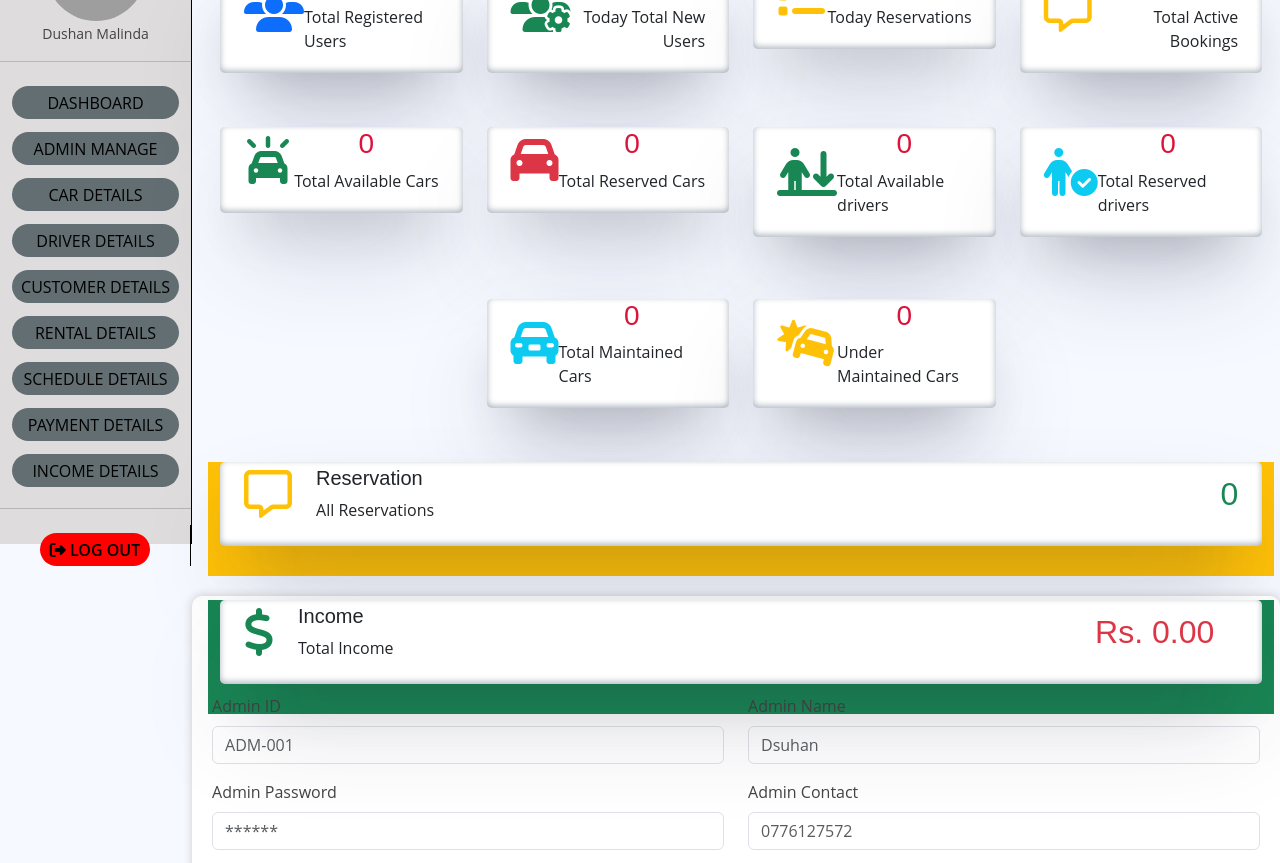
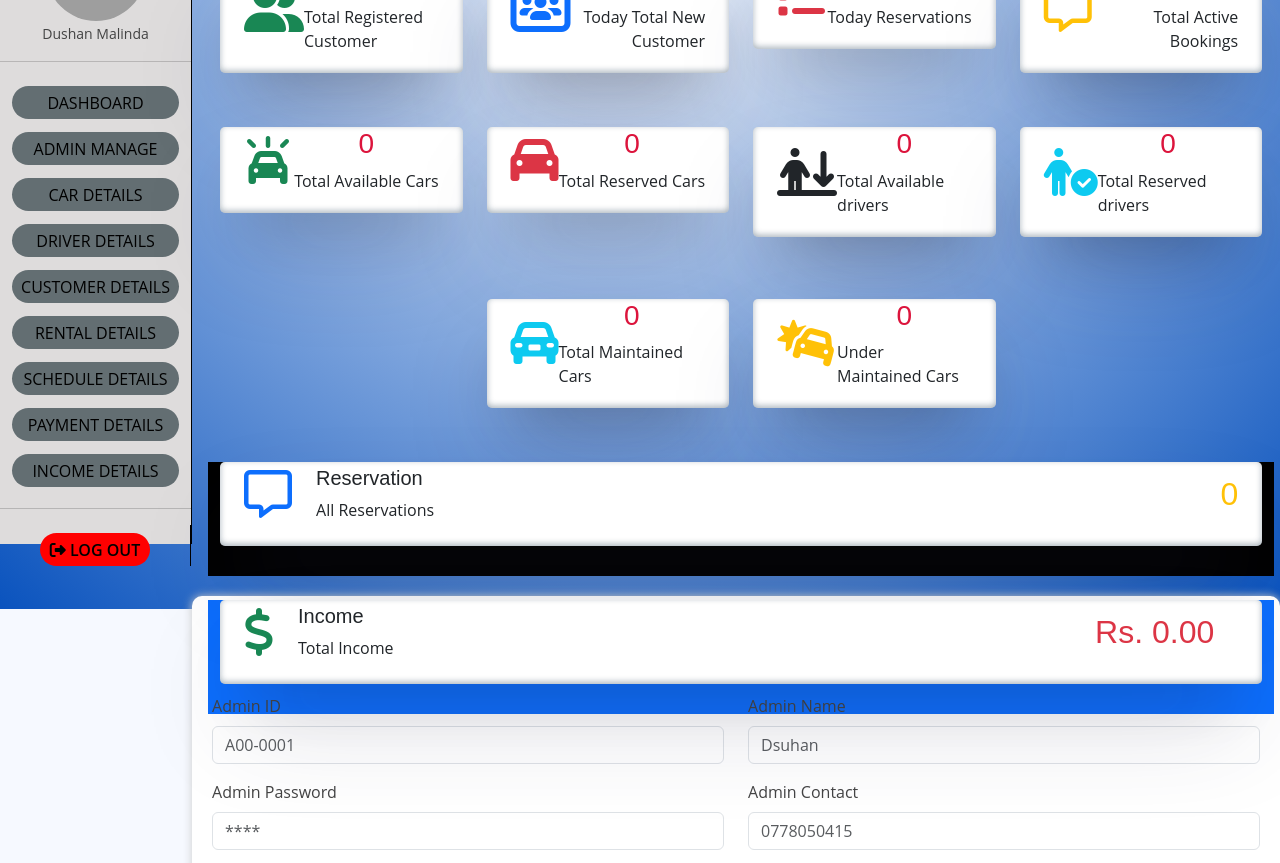
Before and after one commit to DushanMalind/Car_Reantal_Spring_Cose_Work, a website: page Car_Rental_project_CoseWork_Spring/Front_End/page/addMinDashBoard.html in a window 1280 px wide. Shown: the part 171-1034 px from the top of the page. Drawn offline with Linux system fonts and the light colour scheme; grey boxes are pictures that could not be loaded.

Commit message:
adMinDashboard Update 3

```diff
--- a/Car_Rental_project_CoseWork_Spring/Front_End/page/addMinDashBoard.html
+++ b/Car_Rental_project_CoseWork_Spring/Front_End/page/addMinDashBoard.html
@@ -706,7 +706,7 @@
 
 </section>-->
 
-<section id="admin_screen" style="height: 90vh;">
+<section id="admin_screen" style="height: 90vh; background-image: radial-gradient(circle at top,white,#0a53be)" >
   <div class="d-flex" style="height: 100%; width: 100%;">
     <div class="d-flex flex-column justify-content-between"
          style="height: 91%; width: 15%; background-color: rgb(222,220,220); border-right: 1px solid black">
@@ -755,13 +755,13 @@
                       <div class="card-body">
                         <div class="d-flex justify-content-between px-md-1">
                           <div class="align-self-center">
-                            <i class="fa-solid fa-users text-primary fa-3x"></i>
+                            <i class="fa-solid fa-user-group text-success fa-3x"></i>
 
                           </div>
                           <div>
                             <h3 class="text-center" id="totalRegUsers"
                                 style="color: crimson">0</h3>
-                            <p class="mb-0">Total Registered Users</p>
+                            <p class="mb-0">Total Registered Customer</p>
                           </div>
 
                         </div>
@@ -773,12 +773,12 @@
                       <div class="card-body">
                         <div class="d-flex justify-content-between px-md-1">
                           <div class="align-self-center">
-                            <i class="fa-solid fa-users-gear text-success fa-3x"></i>
+                            <i class="fa-solid fa-users-rectangle text-primary fa-3x"></i>
                           </div>
                           <div class="text-end">
                             <h3 class="text-center" id="totalNewUsers"
                                 style="color: crimson">0</h3>
-                            <p class="mb-0">Today Total New Users</p>
+                            <p class="mb-0">Today Total New Customer</p>
                           </div>
                         </div>
                       </div>
@@ -789,7 +789,7 @@
                       <div class="card-body">
                         <div class="d-flex justify-content-between px-md-1">
                           <div class="align-self-center">
-                            <i class="fa-solid fa-list text-warning fa-3x "></i>
+                            <i class="fa-solid fa-list text-danger fa-3x "></i>
                           </div>
                           <div class="text-end">
                             <h3 class="text-center" id="todayReservations"
@@ -859,7 +859,7 @@
                       <div class="card-body">
                         <div class="d-flex justify-content-between px-md-1">
                           <div class="align-self-center">
-                            <i class="fa-solid fa-person-arrow-down-to-line text-success fa-3x"></i>
+                            <i class="fa-solid fa-person-arrow-down-to-line text-dark fa-3x"></i>
 
                           </div>
                           <div>
@@ -930,13 +930,13 @@
               <!--Section: Statistics with subtitles-->
               <section>
                 <div class="row ">
-                  <div class="col-12 mb-4 bg-warning">
+                  <div class="col-12 mb-4 bg-black">
                     <div class="card card_dash">
                       <div class="card-body">
                         <div class="d-flex justify-content-between p-md-1">
                           <div class="d-flex flex-row">
                             <div class="align-self-center">
-                              <i class="far fa-comment-alt text-warning fa-3x me-4"></i>
+                              <i class="far fa-comment-alt text-primary fa-3x me-4"></i>
                             </div>
                             <div>
                               <h5>Reservation</h5>
@@ -944,7 +944,7 @@
                             </div>
                           </div>
                           <div class="align-self-center">
-                            <h6 class="h2 mb-0 text-success" id="allReservation">0</h6>
+                            <h6 class="h2 mb-0 text-warning" id="allReservation">0</h6>
                           </div>
                         </div>
                       </div>
@@ -952,7 +952,7 @@
                   </div>
                 </div>
                 <div class="row ">
-                  <div class="col-12  bg-success">
+                  <div class="col-12  bg-primary">
                     <div class="card card_dash">
                       <div class="card-body">
                         <div class="d-flex justify-content-between p-md-1 ">
@@ -989,7 +989,7 @@
             <div class="row">
               <div class="mb-3 col-6">
                 <label class="form-label" for="adminId">Admin ID</label>
-                <input class="form-control admin_form" id="adminId" name="id" placeholder="ADM-001 "
+                <input class="form-control admin_form" id="adminId" name="id" placeholder="A00-0001 "
                        type="text">
 
               </div>
@@ -1004,13 +1004,13 @@
               <div class="mb-3 col-6">
                 <label class="form-label" for="adminPassword">Admin Password</label>
                 <input class="form-control admin_form" id="adminPassword" name="password"
-                       placeholder="******" type="password">
+                       placeholder="****" type="password">
                 <span class="control-error" id="lblAdminAddress"></span>
               </div>
               <div class="mb-3 col-6">
                 <label class="form-label" for="adminContact">Admin Contact</label>
                 <input class="form-control admin_form" id="adminContact" name="contact"
-                       placeholder="0776127572" type="text">
+                       placeholder="0778050415" type="text">
                 <span class="control-error" id="lblAdminContact"></span>
               </div>
             </div>
```
